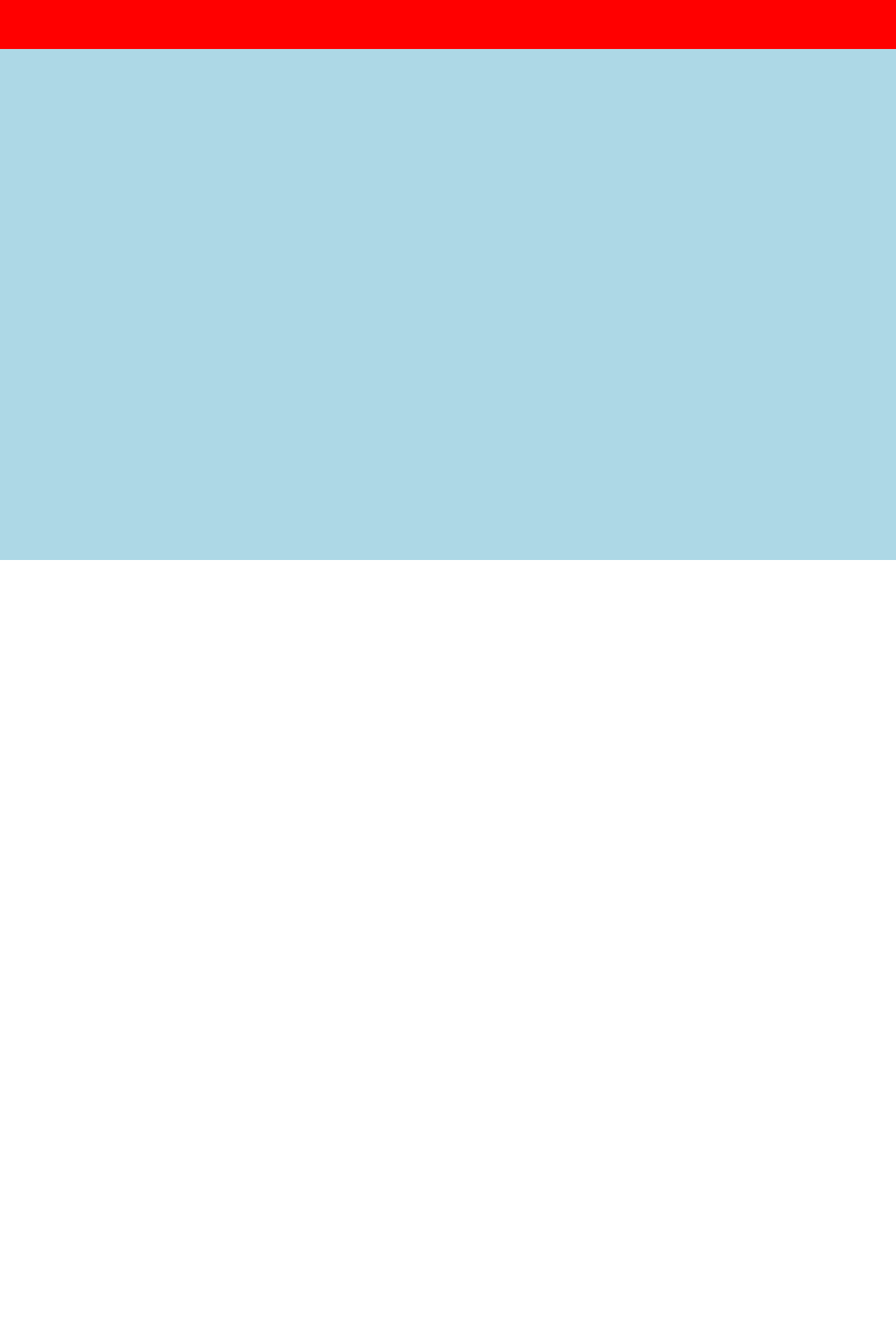
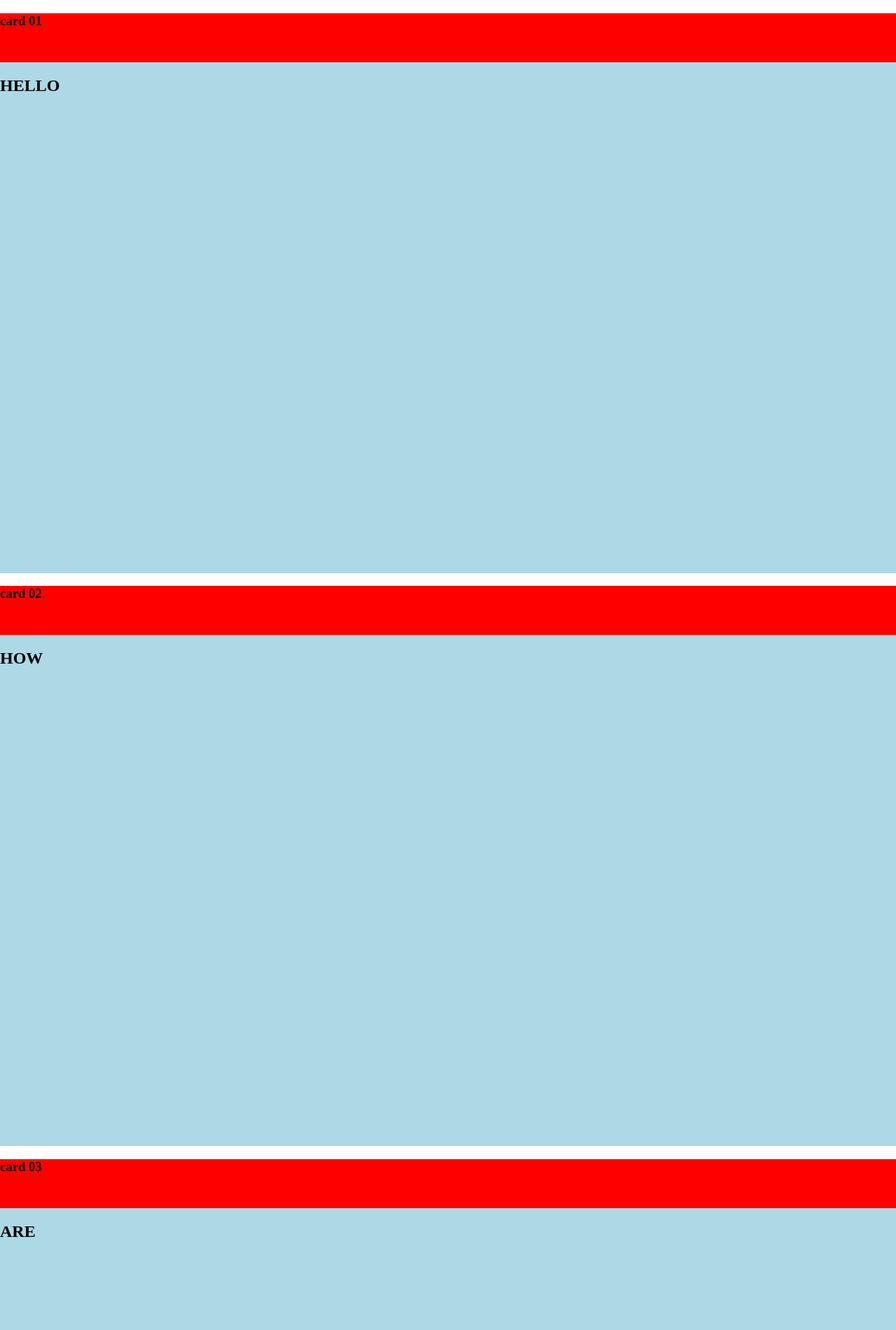
Before and after one commit to chathurasandaruwan/-CSS-Assignment-3.4-, a plain HTML site: page index.html in a window 1280 px wide. Shown: the top 1900 px of the page at 70% size. Before the commit the page ends 800 px from the top, so only its background shows below. Drawn offline with Linux system fonts and the light colour scheme.

Commit message:
set-text to cards

```diff
--- a/index.html
+++ b/index.html
@@ -19,7 +19,20 @@
 </head>
 <body>
 <section>
-    <div></div>
+    <div><h3>card 01</h3></div>
+    <h2>HELLO</h2>
+</section>
+<section>
+    <div><h3>card 02</h3></div>
+    <h2>HOW</h2>
+</section>
+<section>
+    <div><h3>card 03</h3></div>
+    <h2>ARE</h2>
+</section>
+<section>
+    <div><h3>card 04</h3></div>
+    <h2>YOU</h2>
 </section>
 
 </body>
```
